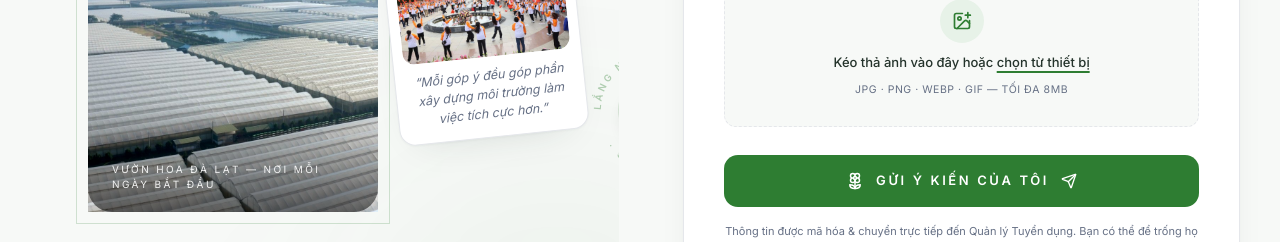
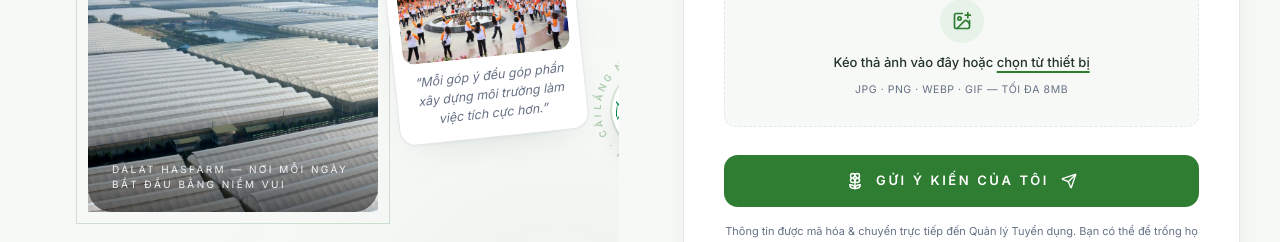
Before and after one commit to hotrodalathasfarm-dev/dalat-hasfarm-feedback, a Next.js app: page / in a window 1280 px wide. Shown: the part 859-1101 px from the top of the page. Built offline with nearby package versions, Linux system fonts and the light colour scheme.

Commit message:
Update Hero.tsx

```diff
--- a/src/components/Hero.tsx
+++ b/src/components/Hero.tsx
@@ -44,16 +44,16 @@ function CircleBadge() {
           style={{ textTransform: "uppercase", fontWeight: 600 }}
         >
           <textPath href="#badge-circle">
-            Lắng nghe · Thấu hiểu · Hành động ·
+            Lắng nghe · Thấu hiểu · Đồng hành · Cải thiện ·
           </textPath>
         </text>
       </svg>
-      <span className="grid size-16 place-items-center rounded-full bg-white shadow-lg ring-2 ring-primary/15">
+      <span className="flex h-20 w-20 items-center justify-center rounded-full bg-white shadow-xl ring-2 ring-primary/15">
         <Image
           src="/Logo-Dalat-Hasfarm.png"
           alt="Dalat Hasfarm"
-          width={54}
-          height={54}
+          width={170}
+          height={44}
           className="h-12 w-auto"
         />
       </span>
@@ -162,7 +162,7 @@ export default function Hero() {
             {/* eslint-disable-next-line @next/next/no-img-element */}
             <img
               src={IMG_WIDE}
-              alt="Thung lũng nhà kính hoa tại Đà Lạt"
+              alt="Nhà kính hiện đại của Dalat Hasfarm"
               className="h-44 w-full object-cover sm:h-56"
               loading="lazy"
             />
@@ -183,14 +183,14 @@ export default function Hero() {
                 {/* eslint-disable-next-line @next/next/no-img-element */}
                 <img
                   src={IMG_MAIN}
-                  alt="Người làm vườn chăm sóc hoa tại nhà kính Dalat Hasfarm"
+                  alt="Niềm vui lan tỏa cùng nhau"
                   className="h-[380px] w-full object-cover transition-transform duration-[1.6s] ease-out hover:scale-[1.06]"
                   loading="lazy"
                 />
               </div>
               <span className="absolute inset-x-0 bottom-0 h-28 rounded-b-3xl bg-gradient-to-t from-black/55 to-transparent" />
               <span className="absolute bottom-5 left-6 right-6 text-[10px] uppercase tracking-[0.24em] text-white/90">
-                Vườn hoa Đà Lạt — nơi mỗi ngày bắt đầu
+                Dalat Hasfarm — nơi mỗi ngày bắt đầu bằng niềm vui
               </span>
             </motion.div>
 
```
